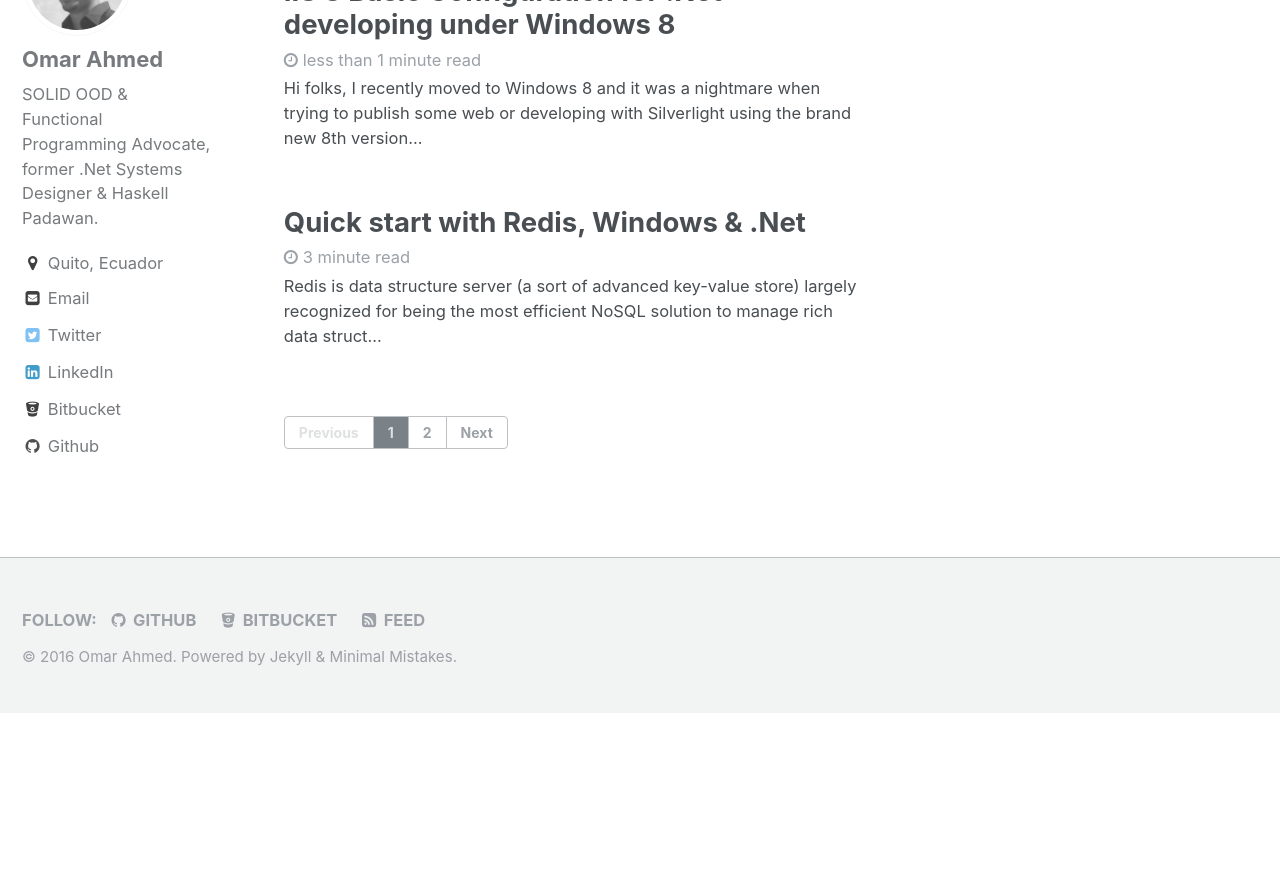
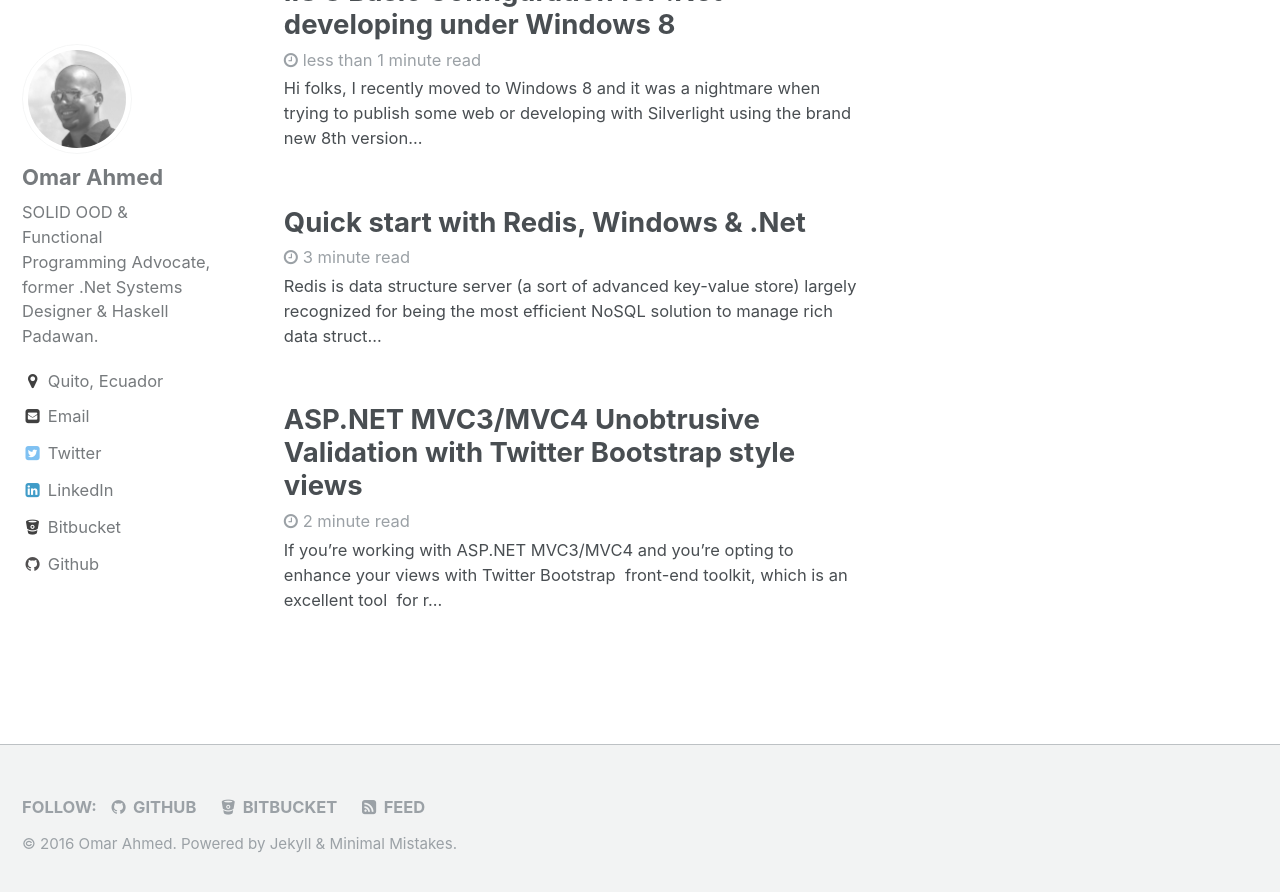
Before and after one commit to nebtrx/nebtrx.github.io, a Jekyll site: the page built from index.html, in a window 1280 px wide and 900 px high, scrolled down 1110 px. Shown: the top 892 px of the window. Built offline with Jekyll 4.4.1, drawn with Linux system fonts in a browser that asks for light colours; the list of posts is cut into pages by our own code; before the commit the page ends 1823 px from its top, so only the background shows below that.

Commit message:
Update config to prevent pagination

```diff
--- a/_config.yml
+++ b/_config.yml
@@ -208,7 +208,7 @@
 
 # Outputting
 permalink: /post/:categories/:title/
-paginate: 6 # amount of posts to show
+paginate: 15 # amount of posts to show
 paginate_path: /page:num/
 timezone: # http://en.wikipedia.org/wiki/List_of_tz_database_time_zones
 
```
